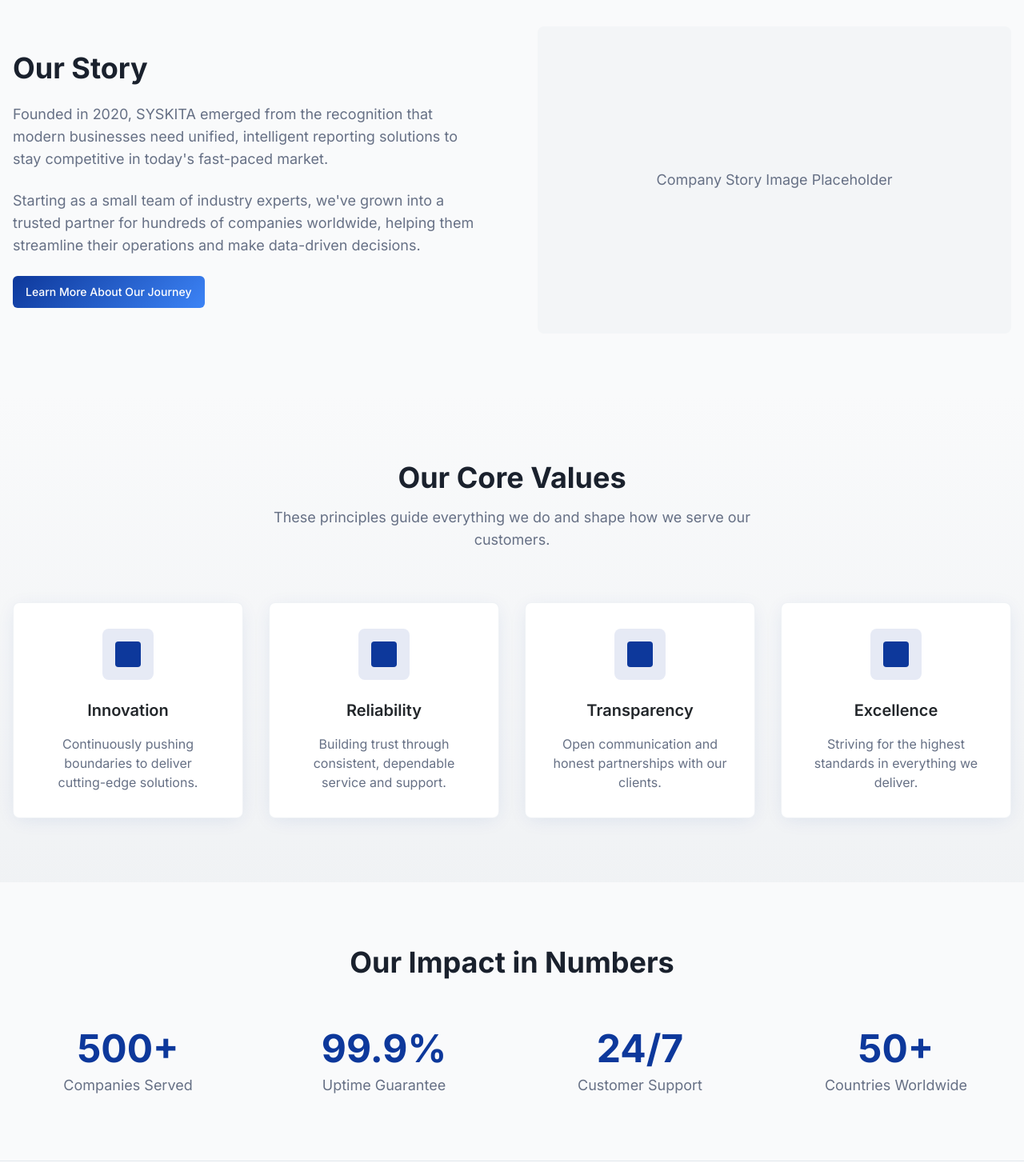
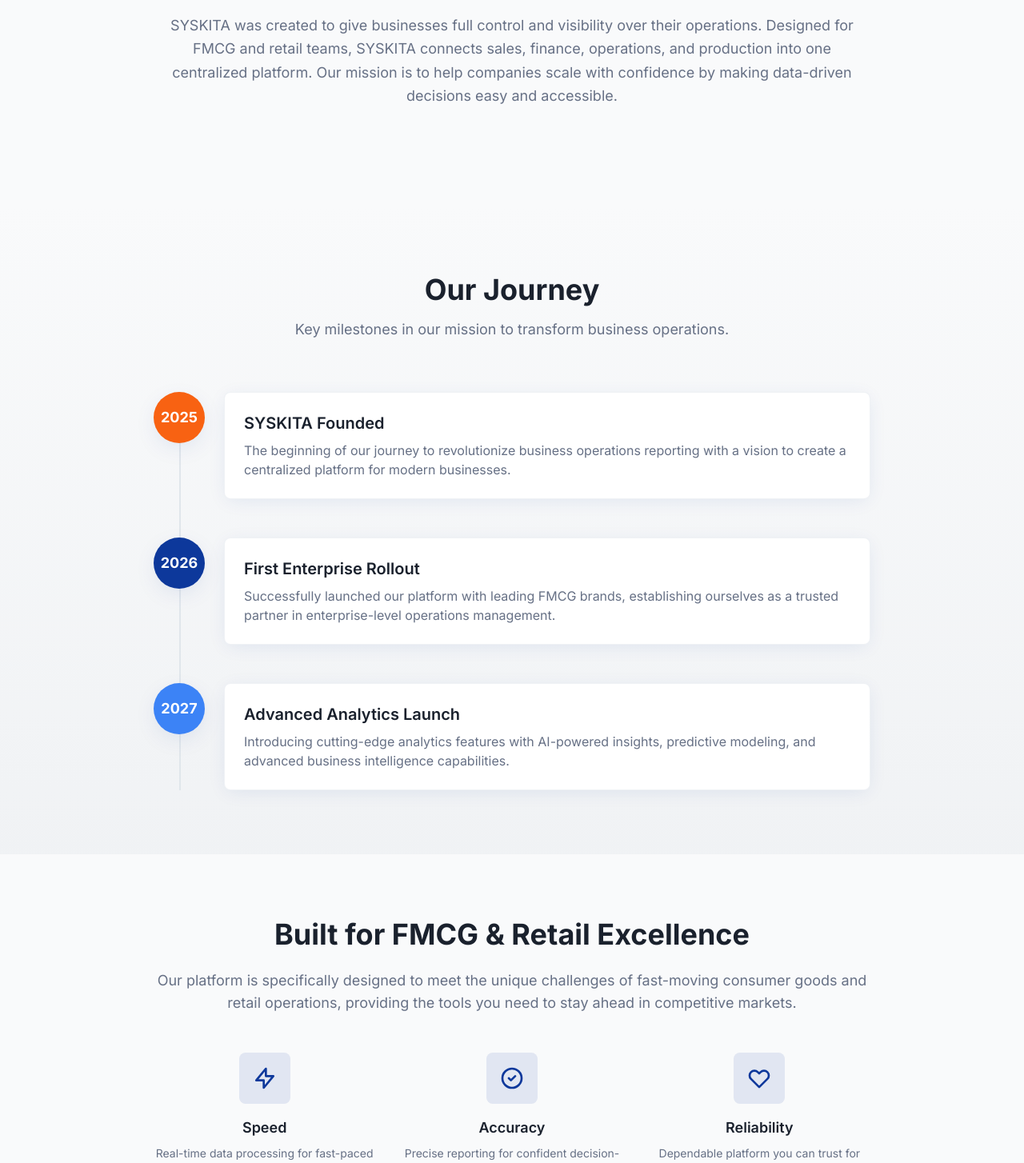
Before and after one commit to Victor-Gondo/syskita-shine-bright, a React (Vite) app: page /about in a window 1280 px wide. Shown: the part 440-1894 px from the top of the page at 80% size. Built offline with nearby package versions, Linux system fonts and the light colour scheme.

Commit message:
feat: Build About Us page
Implement the About Us page with company story and milestones section.

```diff
--- a/src/pages/About.tsx
+++ b/src/pages/About.tsx
@@ -11,10 +11,6 @@ const About = () => {
             <h1 className="text-4xl lg:text-5xl font-bold text-foreground mb-6">
               About SYSKITA
             </h1>
-            <p className="text-xl text-muted-foreground mb-8">
-              We're on a mission to revolutionize how B2B companies manage their sales,
-              operations, and finance reporting through innovative technology solutions.
-            </p>
           </div>
         </div>
       </section>
@@ -22,122 +18,148 @@ const About = () => {
       {/* Company Story */}
       <section className="py-20">
         <div className="container mx-auto px-4">
-          <div className="grid lg:grid-cols-2 gap-16 items-center">
-            <div className="space-y-6">
-              <h2 className="text-3xl lg:text-4xl font-bold text-foreground">
+          <div className="max-w-4xl mx-auto">
+            <div className="text-center mb-12">
+              <h2 className="text-3xl lg:text-4xl font-bold text-foreground mb-8">
                 Our Story
               </h2>
-              <p className="text-lg text-muted-foreground">
-                Founded in 2020, SYSKITA emerged from the recognition that modern businesses
-                need unified, intelligent reporting solutions to stay competitive in today's
-                fast-paced market.
+              <p className="text-lg text-muted-foreground leading-relaxed">
+                SYSKITA was created to give businesses full control and visibility over their operations.
+                Designed for FMCG and retail teams, SYSKITA connects sales, finance, operations, and production
+                into one centralized platform. Our mission is to help companies scale with confidence by making
+                data-driven decisions easy and accessible.
               </p>
-              <p className="text-lg text-muted-foreground">
-                Starting as a small team of industry experts, we've grown into a trusted
-                partner for hundreds of companies worldwide, helping them streamline their
-                operations and make data-driven decisions.
-              </p>
-              <Button className="bg-gradient-primary hover:shadow-medium transition-all duration-300">
-                Learn More About Our Journey
-              </Button>
-            </div>
-
-            <div className="bg-muted rounded-lg p-8 h-96 flex items-center justify-center">
-              <span className="text-muted-foreground text-lg">Company Story Image Placeholder</span>
             </div>
           </div>
         </div>
       </section>
 
-      {/* Values Section */}
+      {/* Milestones Section - Timeline Style */}
       <section className="py-20 bg-gradient-subtle">
         <div className="container mx-auto px-4">
+          <div className="max-w-4xl mx-auto">
             <div className="text-center mb-16">
               <h2 className="text-3xl lg:text-4xl font-bold text-foreground mb-4">
-              Our Core Values
+                Our Journey
               </h2>
-            <p className="text-lg text-muted-foreground max-w-2xl mx-auto">
-              These principles guide everything we do and shape how we serve our customers.
+              <p className="text-lg text-muted-foreground">
+                Key milestones in our mission to transform business operations.
               </p>
             </div>
 
-          <div className="grid md:grid-cols-2 lg:grid-cols-4 gap-8">
-            <Card className="border-border/50 shadow-soft hover:shadow-medium transition-all duration-300">
-              <CardContent className="p-8 text-center">
-                <div className="w-16 h-16 bg-primary/10 rounded-lg mx-auto mb-6 flex items-center justify-center">
-                  <div className="w-8 h-8 bg-primary rounded"></div>
+            <div className="relative">
+              {/* Timeline line */}
+              <div className="absolute left-8 top-0 bottom-0 w-0.5 bg-border hidden md:block"></div>
+
+              <div className="space-y-12">
+                {/* 2025 Milestone */}
+                <div className="relative flex items-start space-x-6">
+                  <div className="flex-shrink-0 w-16 h-16 bg-accent text-accent-foreground rounded-full flex items-center justify-center font-bold text-lg shadow-medium">
+                    2025
                   </div>
-                <h3 className="text-xl font-semibold mb-4">Innovation</h3>
+                  <Card className="flex-1 border-border/50 shadow-soft hover:shadow-medium transition-all duration-300">
+                    <CardContent className="p-6">
+                      <h3 className="text-xl font-semibold mb-2 text-foreground">
+                        SYSKITA Founded
+                      </h3>
                       <p className="text-muted-foreground">
-                  Continuously pushing boundaries to deliver cutting-edge solutions.
+                        The beginning of our journey to revolutionize business operations reporting
+                        with a vision to create a centralized platform for modern businesses.
                       </p>
                     </CardContent>
                   </Card>
+                </div>
 
-            <Card className="border-border/50 shadow-soft hover:shadow-medium transition-all duration-300">
-              <CardContent className="p-8 text-center">
-                <div className="w-16 h-16 bg-primary/10 rounded-lg mx-auto mb-6 flex items-center justify-center">
-                  <div className="w-8 h-8 bg-primary rounded"></div>
+                {/* 2026 Milestone */}
+                <div className="relative flex items-start space-x-6">
+                  <div className="flex-shrink-0 w-16 h-16 bg-primary text-primary-foreground rounded-full flex items-center justify-center font-bold text-lg shadow-medium">
+                    2026
                   </div>
-                <h3 className="text-xl font-semibold mb-4">Reliability</h3>
+                  <Card className="flex-1 border-border/50 shadow-soft hover:shadow-medium transition-all duration-300">
+                    <CardContent className="p-6">
+                      <h3 className="text-xl font-semibold mb-2 text-foreground">
+                        First Enterprise Rollout
+                      </h3>
                       <p className="text-muted-foreground">
-                  Building trust through consistent, dependable service and support.
+                        Successfully launched our platform with leading FMCG brands, establishing
+                        ourselves as a trusted partner in enterprise-level operations management.
                       </p>
                     </CardContent>
                   </Card>
+                </div>
 
-            <Card className="border-border/50 shadow-soft hover:shadow-medium transition-all duration-300">
-              <CardContent className="p-8 text-center">
-                <div className="w-16 h-16 bg-primary/10 rounded-lg mx-auto mb-6 flex items-center justify-center">
-                  <div className="w-8 h-8 bg-primary rounded"></div>
+                {/* 2027 Milestone */}
+                <div className="relative flex items-start space-x-6">
+                  <div className="flex-shrink-0 w-16 h-16 bg-secondary text-secondary-foreground rounded-full flex items-center justify-center font-bold text-lg shadow-medium">
+                    2027
                   </div>
-                <h3 className="text-xl font-semibold mb-4">Transparency</h3>
+                  <Card className="flex-1 border-border/50 shadow-soft hover:shadow-medium transition-all duration-300">
+                    <CardContent className="p-6">
+                      <h3 className="text-xl font-semibold mb-2 text-foreground">
+                        Advanced Analytics Launch
+                      </h3>
                       <p className="text-muted-foreground">
-                  Open communication and honest partnerships with our clients.
-                </p>
-              </CardContent>
-            </Card>
-
-            <Card className="border-border/50 shadow-soft hover:shadow-medium transition-all duration-300">
-              <CardContent className="p-8 text-center">
-                <div className="w-16 h-16 bg-primary/10 rounded-lg mx-auto mb-6 flex items-center justify-center">
-                  <div className="w-8 h-8 bg-primary rounded"></div>
-                </div>
-                <h3 className="text-xl font-semibold mb-4">Excellence</h3>
-                <p className="text-muted-foreground">
-                  Striving for the highest standards in everything we deliver.
+                        Introducing cutting-edge analytics features with AI-powered insights,
+                        predictive modeling, and advanced business intelligence capabilities.
                       </p>
                     </CardContent>
                   </Card>
                 </div>
               </div>
+            </div>
+          </div>
+        </div>
       </section>
 
-      {/* Stats Section */}
+      {/* Values Preview */}
       <section className="py-20">
         <div className="container mx-auto px-4">
-          <div className="text-center mb-16">
-            <h2 className="text-3xl lg:text-4xl font-bold text-foreground mb-4">
-              Our Impact in Numbers
+          <div className="max-w-4xl mx-auto text-center">
+            <h2 className="text-3xl lg:text-4xl font-bold text-foreground mb-6">
+              Built for FMCG & Retail Excellence
             </h2>
+            <p className="text-lg text-muted-foreground mb-8">
+              Our platform is specifically designed to meet the unique challenges of fast-moving
+              consumer goods and retail operations, providing the tools you need to stay ahead
+              in competitive markets.
+            </p>
+
+            <div className="grid md:grid-cols-3 gap-8 mt-12">
+              <div className="text-center">
+                <div className="w-16 h-16 bg-primary/10 rounded-lg mx-auto mb-4 flex items-center justify-center">
+                  <svg className="w-8 h-8 text-primary" fill="none" stroke="currentColor" viewBox="0 0 24 24">
+                    <path strokeLinecap="round" strokeLinejoin="round" strokeWidth={2} d="M13 10V3L4 14h7v7l9-11h-7z" />
+                  </svg>
+                </div>
+                <h3 className="text-lg font-semibold mb-2">Speed</h3>
+                <p className="text-muted-foreground text-sm">
+                  Real-time data processing for fast-paced environments
+                </p>
               </div>
 
-          <div className="grid md:grid-cols-4 gap-8">
               <div className="text-center">
-              <div className="text-4xl lg:text-5xl font-bold text-primary mb-2">500+</div>
-              <p className="text-lg text-muted-foreground">Companies Served</p>
+                <div className="w-16 h-16 bg-primary/10 rounded-lg mx-auto mb-4 flex items-center justify-center">
+                  <svg className="w-8 h-8 text-primary" fill="none" stroke="currentColor" viewBox="0 0 24 24">
+                    <path strokeLinecap="round" strokeLinejoin="round" strokeWidth={2} d="M9 12l2 2 4-4m6 2a9 9 0 11-18 0 9 9 0 0118 0z" />
+                  </svg>
                 </div>
+                <h3 className="text-lg font-semibold mb-2">Accuracy</h3>
+                <p className="text-muted-foreground text-sm">
+                  Precise reporting for confident decision-making
+                </p>
+              </div>
+
               <div className="text-center">
-              <div className="text-4xl lg:text-5xl font-bold text-primary mb-2">99.9%</div>
-              <p className="text-lg text-muted-foreground">Uptime Guarantee</p>
+                <div className="w-16 h-16 bg-primary/10 rounded-lg mx-auto mb-4 flex items-center justify-center">
+                  <svg className="w-8 h-8 text-primary" fill="none" stroke="currentColor" viewBox="0 0 24 24">
+                    <path strokeLinecap="round" strokeLinejoin="round" strokeWidth={2} d="M4.318 6.318a4.5 4.5 0 000 6.364L12 20.364l7.682-7.682a4.5 4.5 0 00-6.364-6.364L12 7.636l-1.318-1.318a4.5 4.5 0 00-6.364 0z" />
+                  </svg>
                 </div>
-            <div className="text-center">
-              <div className="text-4xl lg:text-5xl font-bold text-primary mb-2">24/7</div>
-              <p className="text-lg text-muted-foreground">Customer Support</p>
+                <h3 className="text-lg font-semibold mb-2">Reliability</h3>
+                <p className="text-muted-foreground text-sm">
+                  Dependable platform you can trust for critical operations
+                </p>
               </div>
-            <div className="text-center">
-              <div className="text-4xl lg:text-5xl font-bold text-primary mb-2">50+</div>
-              <p className="text-lg text-muted-foreground">Countries Worldwide</p>
             </div>
           </div>
         </div>
```
Lines whose indentation alone changed are shown as unchanged.
